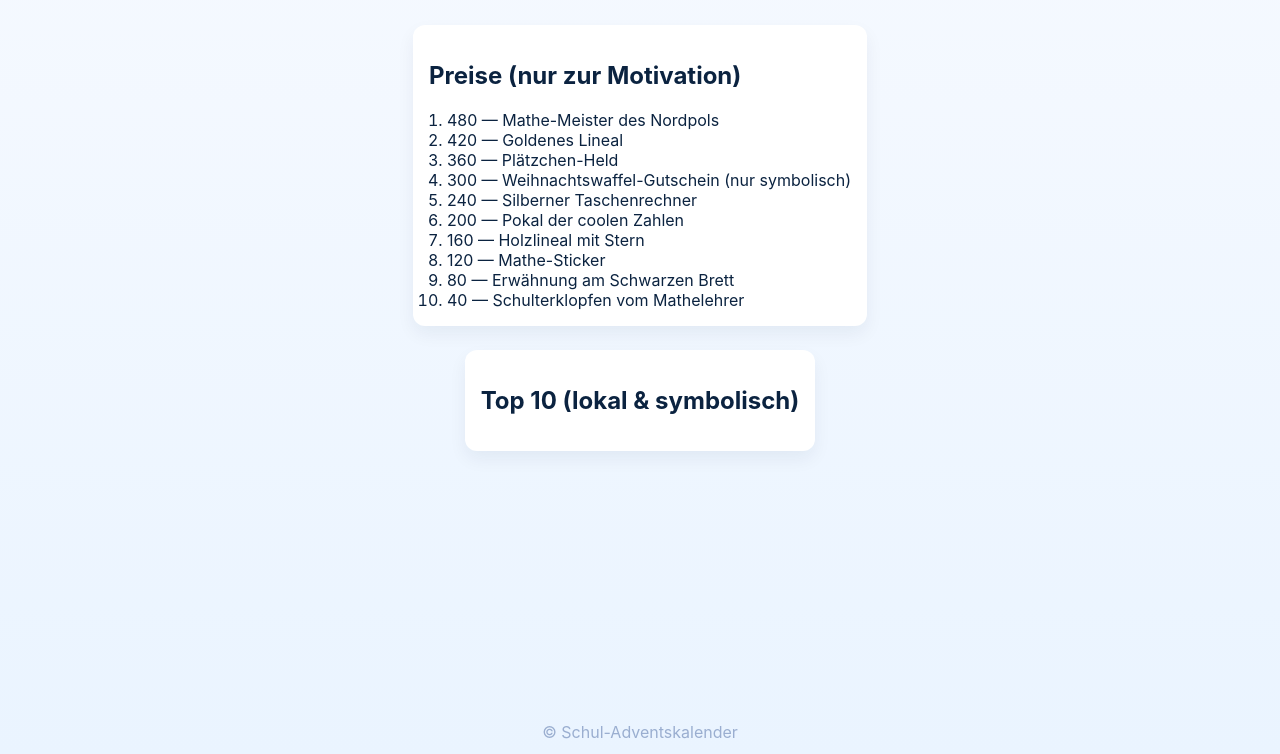
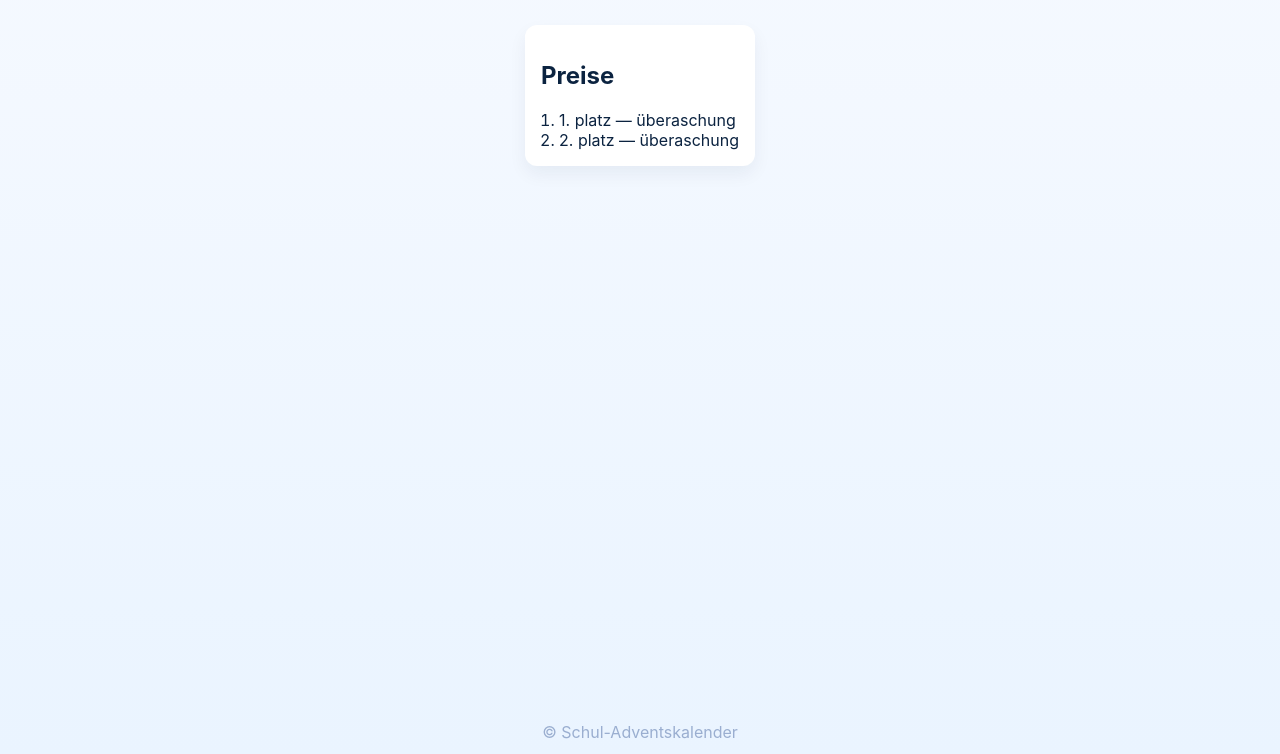
Before and after one commit to xymas1/xymas1.github.io, a plain HTML site: page rewards.html in a window 1280 px wide. Shown: the part 46-800 px from the top of the page. Drawn offline with Linux system fonts and the light colour scheme.

Commit message:
Update rewards.html

```diff
--- a/rewards.html
+++ b/rewards.html
@@ -16,24 +16,11 @@
 
   <main class="rewards-main">
     <section class="rewards-list">
-      <h2>Preise (nur zur Motivation)</h2>
+      <h2>Preise</h2>
       <ol>
-        <li>480 — Mathe-Meister des Nordpols</li>
-        <li>420 — Goldenes Lineal</li>
-        <li>360 — Plätzchen-Held</li>
-        <li>300 — Weihnachtswaffel-Gutschein (nur symbolisch)</li>
-        <li>240 — Silberner Taschenrechner</li>
-        <li>200 — Pokal der coolen Zahlen</li>
-        <li>160 — Holzlineal mit Stern</li>
-        <li>120 — Mathe-Sticker</li>
-        <li>80  — Erwähnung am Schwarzen Brett</li>
-        <li>40  — Schulterklopfen vom Mathelehrer</li>
+        <li>1. platz  — überaschung</li>
+        <li>2. platz  — überaschung</li>
       </ol>
-    </section>
-
-    <section class="leaderboard">
-      <h2>Top 10 (lokal & symbolisch)</h2>
-      <ol id="leaderboardList"></ol>
     </section>
   </main>
 
```
